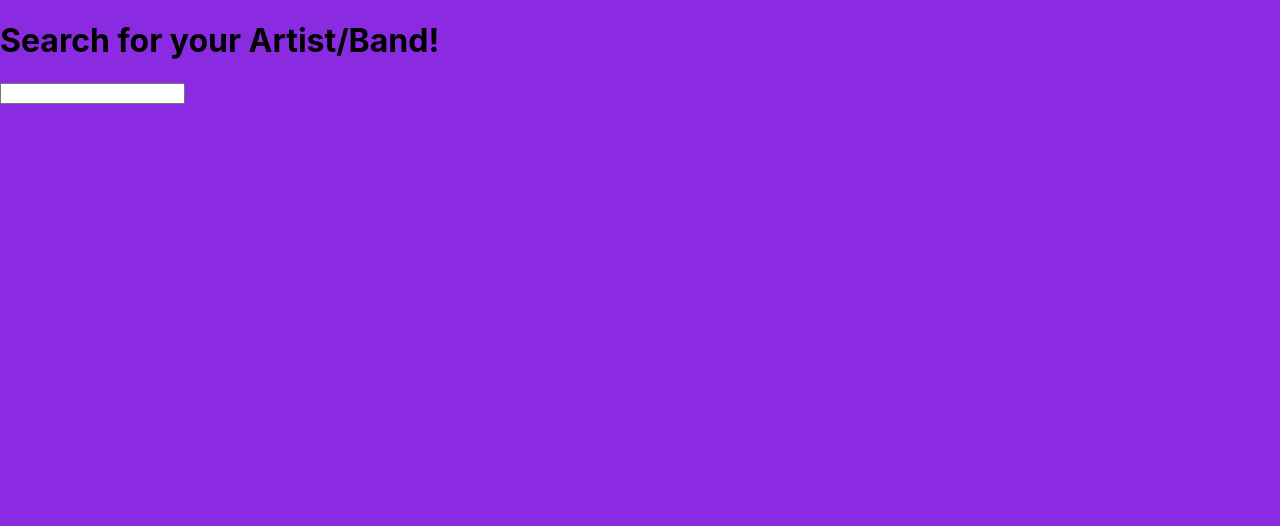
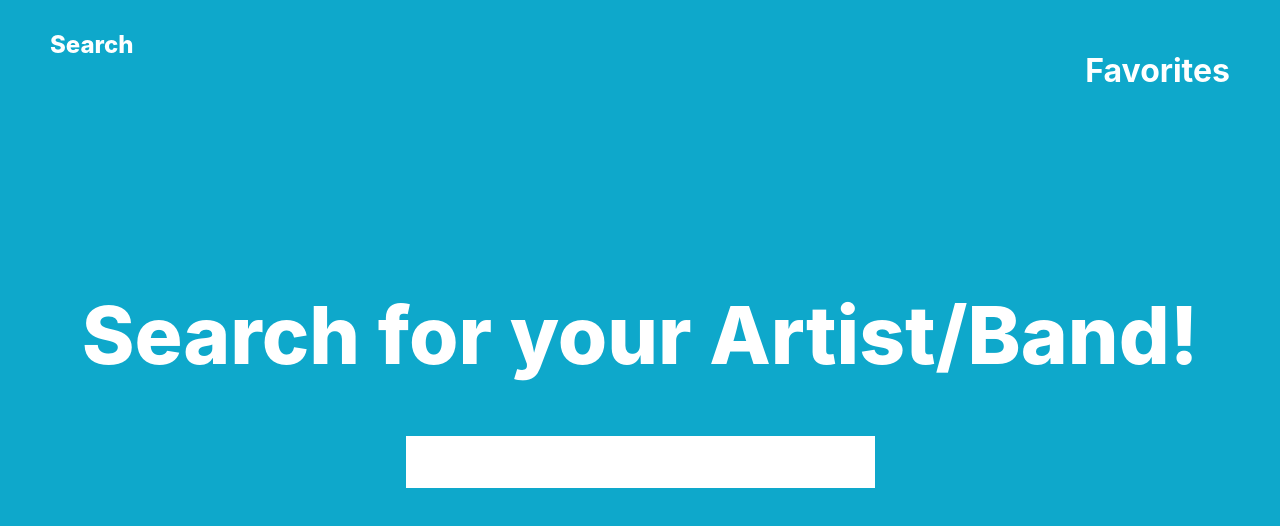
Before and after one commit to LouisGaravaglia/swapcard_music, a React (Create React App) app: page / in a window 1280 px wide. Shown: the top 526 px of the page. Built offline with nearby package versions, Linux system fonts and the light colour scheme; no server answers.

Commit message:
updated the styling and prevented deafult on the form input when the enter key is pressed

```diff
--- a/src/App.css
+++ b/src/App.css
@@ -1,6 +1,8 @@
 body {
-  background-color: blueviolet;
+  background-color: rgb(14, 168, 203);
 }
+
+/* ////////////////////////////////////  NAVBAR  //////////////////////////////////////// */
 
 .Navbar-Container-Left {
   position: absolute;
@@ -58,6 +60,93 @@ a {
   color: #fff;
   margin: 0;
   padding: 0;
+}
 
+/* ////////////////////////////////////  SEARCH BAR  //////////////////////////////////////// */
 
+.Search-Field {
+  position: relative;
+  display: flex;
+  justify-content: center;
+  align-items: center;
+  flex-wrap: nowrap;
+  flex-direction: column;
+  width: 100vw;
+  height: 100vh;
 }
+
+.Search-Field-Content h1 {
+  font-family: -apple-system, BlinkMacSystemFont, 'Segoe UI', Roboto, Oxygen, Ubuntu, Cantarell, 'Open Sans', 'Helvetica Neue', sans-serif;
+  font-weight: 800;
+  font-size: 5rem;
+  display: block;
+  text-align: center;
+  cursor: default;
+  color: #fff;
+ }
+
+.Search-Field-Content {
+  display: flex;
+  justify-content: center;
+  align-items: center;
+  flex-wrap: nowrap;
+  flex-direction: column;
+  flex: 1;
+  margin: 0 80px;
+}
+
+.Search-Field input {
+  width: 30vw;
+  height: 50px;
+  border: none;
+}
+
+.Search-Field button{
+  background-color: #fff;
+  border: none;
+  font-size: 1rem;
+  padding: 6px 12px;
+  margin: auto;
+  position: absolute;
+  text-align: center;
+  right:0;
+  top:50%;
+  transform: translate(-10%, -50%);
+  border-top-right-radius: 4px;
+  border-bottom-right-radius: 4px;
+  cursor: pointer;
+}
+
+.Search-Field-Filler {
+  flex: 0.1 0 1vh;
+}
+
+#SearchVal {
+  font-family: -apple-system, BlinkMacSystemFont, 'Segoe UI', Roboto, Oxygen, Ubuntu, Cantarell, 'Open Sans', 'Helvetica Neue', sans-serif;
+  font-weight: 400;
+  font-size: 1.3rem;
+  padding-left: 25px;
+  outline:none;
+  padding-right: 60px;
+}
+
+/* ////////////////////////////////////  SEARCH RESULTS  //////////////////////////////////////// */
+
+.Search-Results-Container {
+  position: relative;
+  display: flex;
+  justify-content: center;
+  align-items: center;
+  flex-wrap: nowrap;
+  flex-direction: column;
+  width: 100vw;
+  height: 100vh;
+  margin-top: 55vh;
+}
+
+.Search-Result {
+  font-family: -apple-system, BlinkMacSystemFont, 'Segoe UI', Roboto, Oxygen, Ubuntu, Cantarell, 'Open Sans', 'Helvetica Neue', sans-serif;
+  font-weight: 400;
+  font-size: 1.3rem;
+  color: #fff;
+}
--- a/src/App.tsx
+++ b/src/App.tsx
@@ -3,6 +3,7 @@ import ApolloClient from "apollo-boost";
 import {ApolloProvider} from "react-apollo";
 import './App.css';
 import Routes from "./Routes";
+import Navbar from "./Navbar";
 
 const client = new ApolloClient({
   uri: "https://graphbrainz.herokuapp.com/"
@@ -11,6 +12,7 @@ const client = new ApolloClient({
 function App() {
   return (
     <ApolloProvider client={client}>
+      <Navbar />
       <Routes />
     </ApolloProvider>
   );
--- a/src/Navbar.tsx
+++ b/src/Navbar.tsx
@@ -1,20 +1,17 @@
 import React from "react";
+import {Link} from "react-router-dom";
 
-interface Props {
-  text?: string;
-}
-
-const Navbar: React.FC <Props> = () => {
+const Navbar: React.FC = () => {
   return (
     <>
       <div className="Navbar-Container-Left">
         <div className="Navbar-Search-Box">
-          <h1 className="Navbar-Search">Search</h1>
+          <Link to="/"><h1 className="Navbar-Search">Search</h1></Link>
         </div>
       </div>
       <div className="Navbar-Container-Right">
         <div className="Navbar-Browse-Box">
-          <h1 className="Navbar-Browse">Artists Details</h1>
+          <h1 className="Navbar-Browse">Favorites</h1>
         </div>
       </div>
     </>
--- a/src/Search.tsx
+++ b/src/Search.tsx
@@ -65,9 +65,10 @@ const Search: React.FC  = () => {
   };
 
   if (error && searchQuery !== "") {
-    console.log(error);
+    console.log("There was an error", error);
     results = [{name:"There was an error making a request for that Artist."}];
   } else if (error && searchQuery === "") {
+    console.log("There was an error / search field empty", error);
     results = [{name: ""}];
   };
 
--- a/src/SearchBar.tsx
+++ b/src/SearchBar.tsx
@@ -38,7 +38,7 @@ const SearchBar: React.FC<Props> = ({handleSubmit, typedVal}) => {
     <div className="Search-Field">
       <div className="Search-Field-Content">
       <h1 className="">Search for your Artist/Band!</h1>
-      <form className="Search-Input-Container" >
+      <form className="Search-Input-Container" onSubmit={e => { e.preventDefault(); }}>
       <div >
         <input
           type="text"
--- a/src/SearchResults.tsx
+++ b/src/SearchResults.tsx
@@ -11,8 +11,8 @@ const SearchResults: React.FC<Props>  = ({results, searchQuery}) => {
 
   return (
     <>
-      <div>
-          {results && results.map((node:any, index:number) => <Link to={`artist/${index}`}><p>{node['name']}</p></Link>)}
+      <div className="Search-Results-Container">
+          {results && results.map((node:any, index:number) => <Link to={`artist/${index}`}><p className="Search-Result">{node['name']}</p></Link>)}
       </div>
     </>
   )
```
Also changed, not shown: 1 other file (tests, documents, lock files or other folders).
